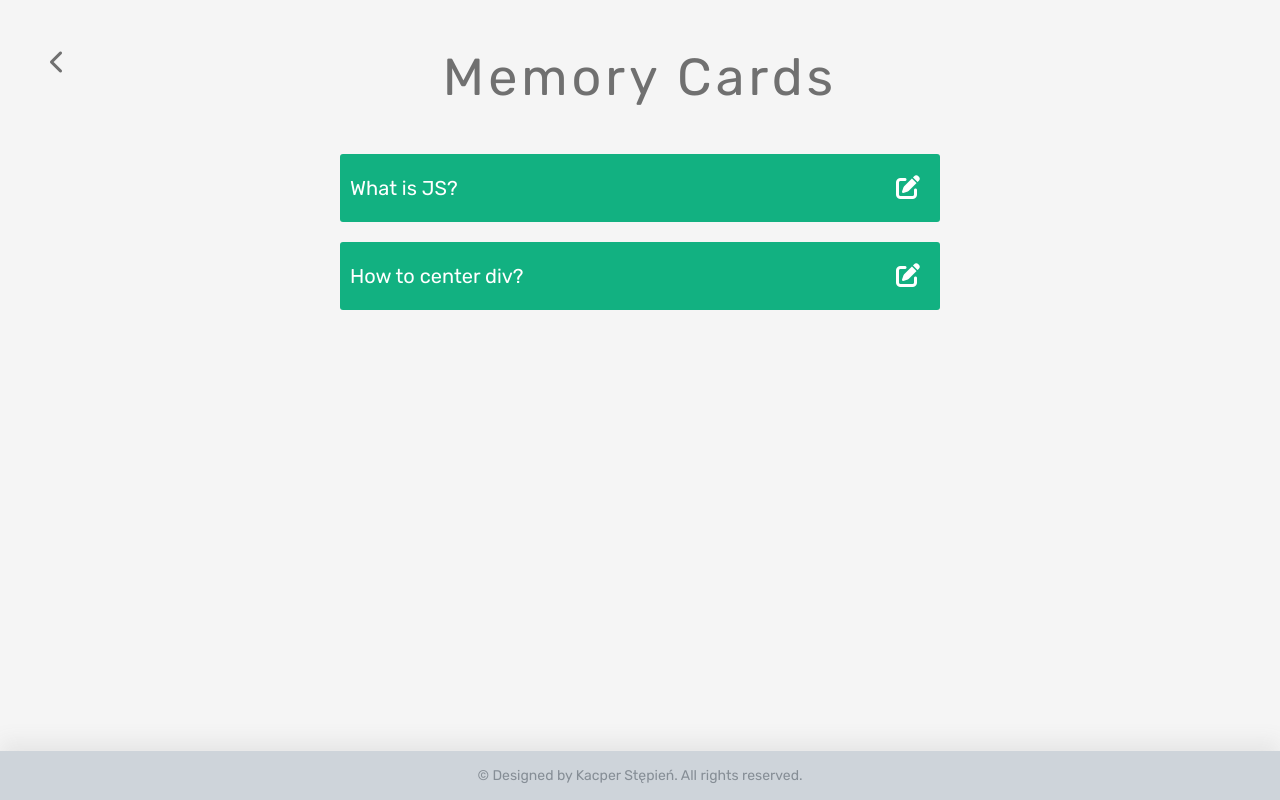
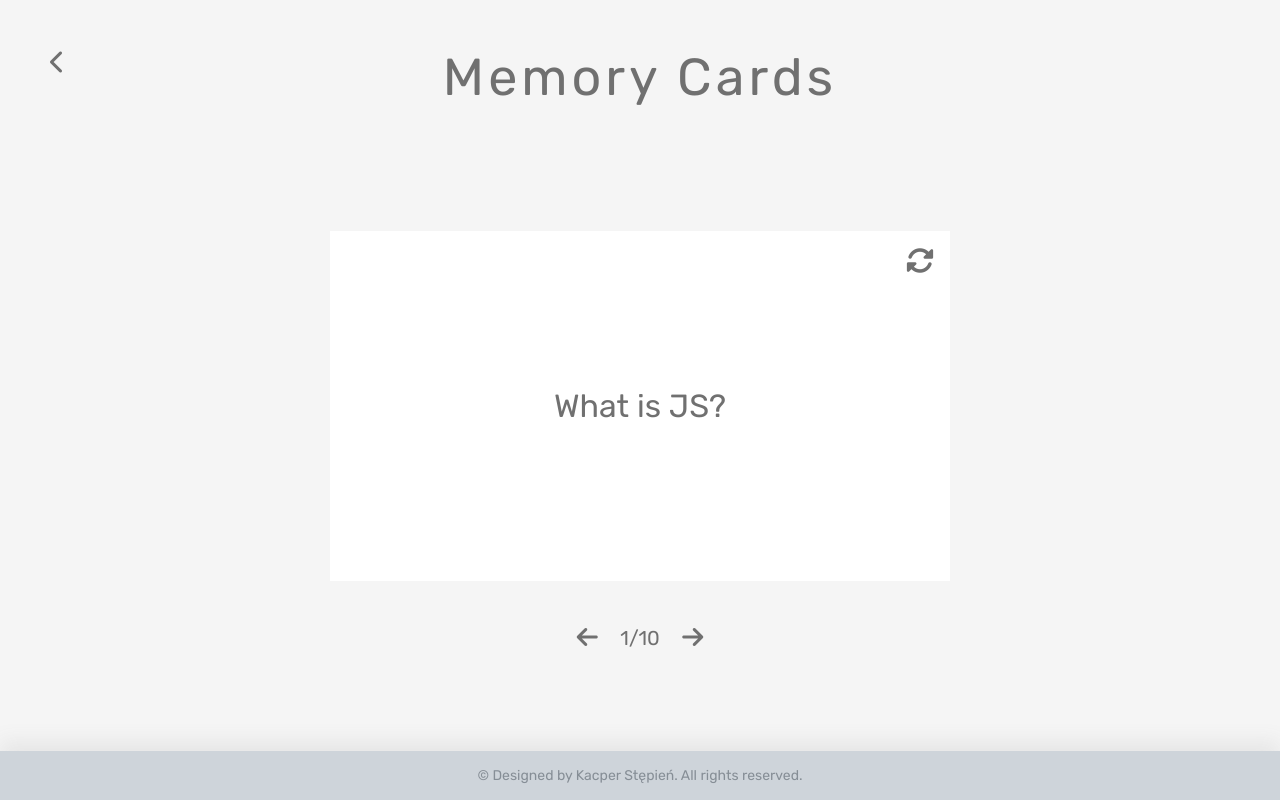
Before and after one commit to Kacper-Stepien/Fish-Cards, a website: page dist/index.html in a window 1280 px wide. Drawn offline with Linux system fonts and the light colour scheme.

Commit message:
create section with displaying cards, make rotating card mechanism

```diff
--- a/src/sass/abstracts/_variables.scss
+++ b/src/sass/abstracts/_variables.scss
@@ -16,5 +16,8 @@ $color-black: #000;
 // BORDER RADIUS
 $border-radius-small: 3px;
 
+// ANIMATIONS
+$card-transition-time: 0.5s;
+
 // FONTS
 $font-primary: 'Rubik', sans-serif;
--- /dev/null
+++ b/src/sass/components/_display-card-section.scss
@@ -0,0 +1,137 @@
+.display-card-section {
+    display: flex;
+    flex-direction: column;
+    align-items: center;
+    justify-content: center;
+    gap: 4rem;
+
+    &__card-container {
+        width: 100%;
+        display: flex;
+        flex-direction: column;
+        justify-content: space-between;
+        align-items: center;
+    }
+
+    &__nav {
+        display: flex;
+        justify-content: center;
+        align-items: center;
+        gap: 1.6rem;
+
+        &-button {
+            font-size: 2.4rem;
+            background-color: transparent;
+            color: $color-gray-dark-1;
+            border: none;
+            border-radius: 50%;
+            width: 3.4rem;
+            height: 3.4rem;
+            cursor: pointer;
+            transition: all .2s;
+        }
+
+        &-button:hover {
+            background-color: $color-primary;
+            color: $color-white;
+            border-radius: 50%;
+        }
+
+        &-info {
+            font-size: 2rem;
+        }
+    }
+
+}
+.card {
+    width: 100%;
+    max-width: 62rem;
+    height: 35rem;
+    border-radius: $border-radius-small;
+    perspective: 1000px;
+    position: relative;
+
+    &.is-switched {
+        .card__wrapper {
+            animation: rotate $card-transition-time linear both;
+        }
+    }
+
+    &__wrapper {
+        width: 100%;
+        height: 100%;
+        transform-style: preserve-3d;
+        animation: rotateinverse $card-transition-time linear both;
+    }
+
+    &__front,
+    &__back {
+        backface-visibility: hidden;
+        position: absolute;
+        top: 0;
+        left: 0;
+        width: 100%;
+        height: 100%;
+        display: flex;
+        align-items: center;
+        justify-content: center;
+        text-align: center;
+        background-color: $color-white;
+        padding: 2rem;
+
+        &.is-active {
+            position: static;
+        }
+    }
+
+    &__front {
+        &-text {
+            font-size: 3.2rem;
+            line-height: 1.5;
+        }
+    }
+
+    &__back {
+        transform: rotateX(180deg);
+
+        &-text {
+            font-size: 2rem;
+            line-height: 1.5;
+        }
+    }
+
+    &__icon {
+        position: absolute;
+        top: 1.6rem;
+        right: 1.6rem;
+        font-size: 2.8rem;
+    }
+}
+
+@keyframes rotate {
+    0% {
+        transform: rotateX(0);
+    }
+
+    70% {
+        transform: rotateX(200deg);
+    }
+
+    100% {
+        transform: rotateX(180deg);
+    }
+}
+
+@keyframes rotateinverse {
+    0% {
+        transform: rotateX(180deg);
+    }
+
+    70% {
+        transform: rotateX(-20deg);
+    }
+
+    100% {
+        transform: rotateX(0);
+    }
+}
--- a/src/sass/style.scss
+++ b/src/sass/style.scss
@@ -12,4 +12,5 @@
 @import "components/section";
 @import "components/menu-section";
 @import "components/add-card-section";
-@import "components/delete-card-section"
+@import "components/delete-card-section";
+@import "components/display-card-section";
--- /dev/null
+++ b/src/scripts/app.ts
@@ -0,0 +1 @@
+const
```
Also changed, not shown: dist/index.html, dist/scripts/app.js (added), dist/styles/style.css, src/scripts/main.ts (deleted).
